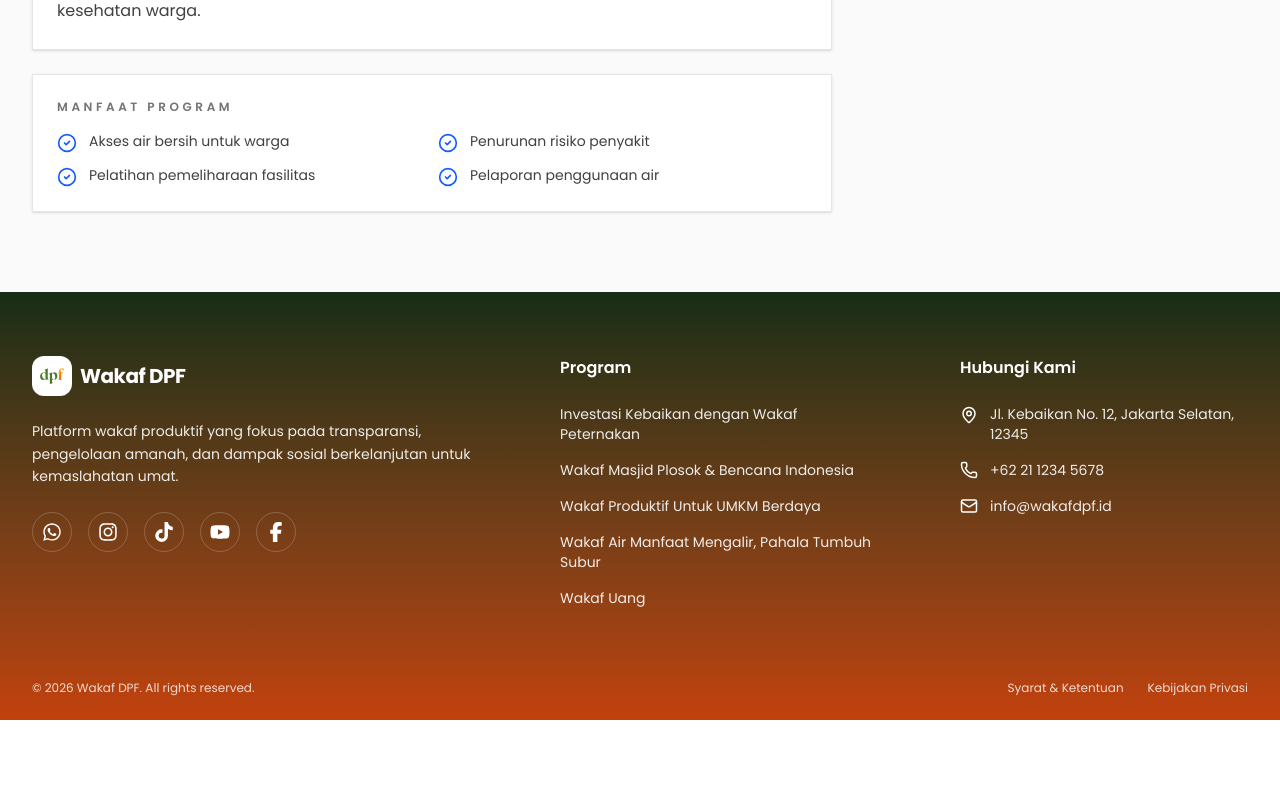
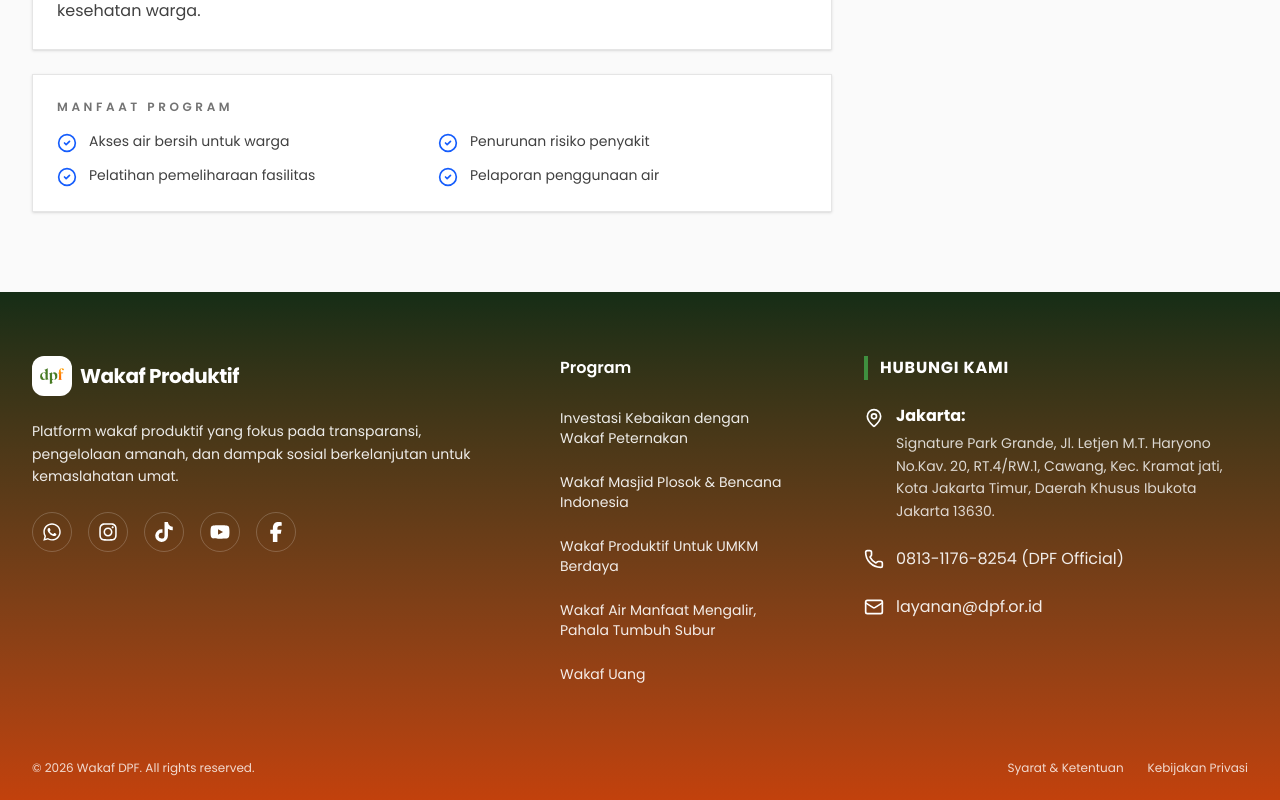
Before and after one commit to laomanda/wakaf-page, a Next.js app: page /program/air-bersih in a window 1280 px wide. Shown: the part 789-1589 px from the top of the page. Before the commit the page ends 1509 px from the top, so only its background shows below. Built offline with nearby package versions, Linux system fonts and the light colour scheme.

Commit message:
fix new 14

```diff
--- a/app/globals.css
+++ b/app/globals.css
@@ -85,6 +85,17 @@
   --color-sidebar-accent-foreground: var(--sidebar-accent-foreground);
   --color-sidebar-border: var(--sidebar-border);
   --color-sidebar-ring: var(--sidebar-ring);
+
+  --animate-shine: shine 2s linear infinite;
+
+  @keyframes shine {
+    from {
+      background-position: 0 0;
+    }
+    to {
+      background-position: -200% 0;
+    }
+  }
 }
 
 @layer base {
--- a/components/layout/Footer.tsx
+++ b/components/layout/Footer.tsx
@@ -21,7 +21,7 @@ export default function Footer() {
                 className="w-10 h-10 object-contain bg-white rounded-[12px] p-1"
               />
               <span className="text-xl font-bold text-white tracking-tight">
-                Wakaf DPF
+                Wakaf Produktif
               </span>
             </div>
             <p className="text-white/90 text-sm leading-relaxed mb-6">
@@ -29,11 +29,11 @@ export default function Footer() {
               amanah, dan dampak sosial berkelanjutan untuk kemaslahatan umat.
             </p>
             <div className="flex gap-4">
-              <SocialLink href="#" icon={<FaWhatsapp size={20} />} label="WhatsApp" className="hover:bg-[#25D366] hover:border-[#25D366]" />
-              <SocialLink href="#" icon={<FaInstagram size={20} />} label="Instagram" className="hover:bg-[#E1306C] hover:border-[#E1306C]" />
-              <SocialLink href="#" icon={<FaTiktok size={20} />} label="TikTok" className="hover:bg-black hover:border-black" />
-              <SocialLink href="#" icon={<FaYoutube size={20} />} label="YouTube" className="hover:bg-[#FF0000] hover:border-[#FF0000]" />
-              <SocialLink href="#" icon={<FaFacebookF size={20} />} label="Facebook" className="hover:bg-[#1877F2] hover:border-[#1877F2]" />
+              <SocialLink href="https://api.whatsapp.com/send/?phone=6281311768254&text&type=phone_number&app_absent=0" icon={<FaWhatsapp size={20} />} label="WhatsApp" className="hover:bg-[#25D366] hover:border-[#25D366]" />
+              <SocialLink href="https://www.instagram.com/wakafdpf/" icon={<FaInstagram size={20} />} label="Instagram" className="hover:bg-[#E1306C] hover:border-[#E1306C]" />
+              <SocialLink href="https://www.tiktok.com/@dpf.or.id" icon={<FaTiktok size={20} />} label="TikTok" className="hover:bg-black hover:border-black" />
+              <SocialLink href="https://www.youtube.com/@dpfofficial" icon={<FaYoutube size={20} />} label="YouTube" className="hover:bg-[#FF0000] hover:border-[#FF0000]" />
+              <SocialLink href="https://www.facebook.com/people/Djalaluddin-Pane/pfbid02KhWqQs46MyzxQCsxTesXkzHQ4MTjBmf3QSEikFUsURbumLeG5A636hrPJAhNWrqRl/" icon={<FaFacebookF size={20} />} label="Facebook" className="hover:bg-[#1877F2] hover:border-[#1877F2]" />
             </div>
           </div>
 
@@ -44,34 +44,42 @@ export default function Footer() {
           <div className="lg:max-w-xs">
             <h3 className="text-white font-semibold mb-6">Program</h3>
             <ul className="space-y-4 text-sm text-white/90">
-              <li><FooterLink href="#">Investasi Kebaikan dengan Wakaf Peternakan</FooterLink></li>
-              <li><FooterLink href="#">Wakaf Masjid Plosok & Bencana Indonesia</FooterLink></li>
-              <li><FooterLink href="#">Wakaf Produktif Untuk UMKM Berdaya</FooterLink></li>
-              <li><FooterLink href="#">Wakaf Air Manfaat Mengalir, Pahala Tumbuh Subur</FooterLink></li>
-              <li><FooterLink href="#">Wakaf Uang</FooterLink></li>
+              <li><span className="block py-1">Investasi Kebaikan dengan Wakaf Peternakan</span></li>
+              <li><span className="block py-1">Wakaf Masjid Plosok & Bencana Indonesia</span></li>
+              <li><span className="block py-1">Wakaf Produktif Untuk UMKM Berdaya</span></li>
+              <li><span className="block py-1">Wakaf Air Manfaat Mengalir, Pahala Tumbuh Subur</span></li>
+              <li><span className="block py-1">Wakaf Uang</span></li>
             </ul>
           </div>
 
           {/* Contact Column */}
           <div className="lg:max-w-sm">
-            <h3 className="text-white font-semibold mb-6">Hubungi Kami</h3>
-            <ul className="space-y-4 text-sm text-white/90">
+            <h3 className="text-white font-bold mb-6 uppercase tracking-wider flex items-center gap-3">
+              <span className="w-1 h-6 bg-brand-green-500 block"></span>
+              Hubungi Kami
+            </h3>
+            <ul className="space-y-6 text-sm text-white/90">
               <li className="flex items-start gap-3">
-                <MapPin className="shrink-0 text-white mt-0.5" size={18} />
-                <span>Jl. Kebaikan No. 12, Jakarta Selatan, 12345</span>
+                <MapPin className="shrink-0 text-white mt-1" size={20} />
+                <div>
+                  <strong className="block text-white text-base mb-1">Jakarta:</strong>
+                  <a href="https://maps.app.goo.gl/VB1WisFeMboS12Ed7" target="_blank" rel="noopener noreferrer" className="leading-relaxed text-white/80 hover:text-brand-green-300 transition-colors block">
+                    Signature Park Grande, Jl. Letjen M.T. Haryono No.Kav. 20, RT.4/RW.1,
+                    Cawang, Kec. Kramat jati, Kota Jakarta Timur, Daerah Khusus Ibukota Jakarta 13630.
+                  </a>
+                </div>
               </li>
               <li className="flex items-center gap-3">
-                <Phone className="shrink-0 text-white" size={18} />
-                <span>+62 21 1234 5678</span>
+                <Phone className="shrink-0 text-white" size={20} />
+                <a href="https://wa.me/6281311768254?text=Halo%20Wakaf%20DPF%2C%20saya%20ingin%20berwakaf%20dan%20ingin%20info%20lebih%20lanjut" target="_blank" rel="noopener noreferrer" className="text-base hover:text-brand-green-300 transition-colors">0813-1176-8254 (DPF Official)</a>
               </li>
               <li className="flex items-center gap-3">
-                <Mail className="shrink-0 text-white" size={18} />
-                <span>info@wakafdpf.id</span>
+                <Mail className="shrink-0 text-white" size={20} />
+                <a href="https://mail.google.com/mail/?view=cm&fs=1&to=layanan@dpf.or.id" target="_blank" rel="noopener noreferrer" className="text-base hover:text-brand-green-300 transition-colors">layanan@dpf.or.id</a>
               </li>
             </ul>
+          </div>
 
-
-          </div>
         </div>
       </Container>
 
--- a/components/sections/FinalCTA.tsx
+++ b/components/sections/FinalCTA.tsx
@@ -1,7 +1,6 @@
 import Container from "@/components/layout/Container";
 import SectionReveal from "@/components/sections/SectionReveal";
-import { ArrowRight, Sparkles } from "lucide-react";
-import { Badge } from "@/components/ui/badge";
+import { ArrowRight } from "lucide-react";
 
 
 type FinalCTAProps = {
@@ -23,19 +22,8 @@ export default function FinalCTA({ ctaLabel, ctaHref }: FinalCTAProps) {
 
       <Container className="relative z-10 max-w-5xl">
         {/* Main Card Container */}
-        <div className="group relative overflow-hidden rounded-[2.5rem] border border-white/10 bg-white/[0.03] p-8 backdrop-blur-md transition-all duration-500 hover:border-white/20 sm:p-16 lg:p-20">
-
-          {/* 2. Top Glowing Line */}
-          <div className="absolute top-0 left-0 h-[2px] w-full bg-gradient-to-r from-transparent via-primary-500 to-transparent opacity-50" />
-
+        <div className="group relative overflow-hidden rounded-[2.5rem] p-8 transition-all duration-500 sm:p-16 lg:p-20">
           <div className="flex flex-col items-center text-center">
-
-            <div className="mb-8">
-              <Badge variant="secondary" shiny={true} className="px-4 py-2 text-[10px] sm:text-xs uppercase tracking-[0.2em]">
-                <Sparkles size={14} className="animate-pulse text-primary-500 mr-2" />
-                Wujudkan Keberkahan Jariyah
-              </Badge>
-            </div>
 
             {/* 4. Heading */}
             <div className="max-w-3xl space-y-6">
@@ -51,30 +39,25 @@ export default function FinalCTA({ ctaLabel, ctaHref }: FinalCTAProps) {
                 </span>{" "}
                 yang terus tumbuh.
               </h2>
-
-              <p className="mx-auto max-w-2xl text-base leading-relaxed text-brand-green-100/70 sm:text-xl font-body">
-                Tim kami siap mendampingi Anda memilih program wakaf terbaik demi
-                kemaslahatan umat yang berkelanjutan dan transparan.
-              </p>
             </div>
 
             {/* 5. Clean CTA Button (No Bloom) */}
             <div className="mt-12 flex flex-col items-center">
               <a
                 href={ctaHref}
-                className="group/btn relative inline-flex h-16 items-center justify-center gap-4 overflow-hidden rounded-full bg-primary-500 px-12 text-lg font-bold text-white transition-all duration-300 hover:scale-[1.02] active:scale-95 shadow-lg shadow-primary-500/20"
+                className="group relative inline-flex h-16 items-center justify-center gap-3 overflow-hidden rounded-full bg-gradient-to-br from-primary-500 to-primary-600 px-10 text-lg font-bold text-white transition-all duration-300 active:scale-95"
               >
-                <span className="relative z-10">{ctaLabel}</span>
-                <ArrowRight size={22} className="relative z-10 transition-transform duration-300 group-hover/btn:translate-x-1.5" />
+                {/* Inner Highlight (Glossy Effect) */}
+                <div className="absolute inset-x-0 top-0 h-[2px] bg-gradient-to-r from-transparent via-white/40 to-transparent" />
 
-                {/* Button Shine Effect */}
-                <div className="absolute inset-0 z-0 bg-gradient-to-r from-transparent via-white/20 to-transparent -translate-x-full group-hover/btn:translate-x-full transition-transform duration-1000" />
+                <span className="relative z-10 tracking-wide">{ctaLabel}</span>
+                <ArrowRight size={22} className="relative z-10 transition-transform duration-300 group-hover:translate-x-1" />
+
+                {/* Button Shine Effect on Hover */}
+                <div className="absolute inset-0 z-0 -translate-x-full bg-gradient-to-r from-transparent via-white/30 to-transparent transition-transform duration-1000 group-hover:translate-x-full" />
               </a>
             </div>
           </div>
-
-          {/* Subtle Corner Accents */}
-          <div className="absolute -bottom-8 -right-8 h-32 w-32 rounded-full bg-primary-500/5 blur-2xl" />
         </div>
 
       </Container>
--- a/components/sections/ProgramsGrid.tsx
+++ b/components/sections/ProgramsGrid.tsx
@@ -16,9 +16,6 @@ export default function ProgramsGrid() {
               Pilihan program wakaf dengan dampak nyata.
             </h2>
           </div>
-          <p className="text-sm text-neutral-600">
-            6 program aktif dengan pelaporan berkala.
-          </p>
         </div>
         <div className="mt-8 grid grid-cols-1 gap-6 sm:grid-cols-2 lg:grid-cols-3">
           {programs.map((program) => (
--- a/components/ui/badge.tsx
+++ b/components/ui/badge.tsx
@@ -25,11 +25,21 @@ const badgeVariants = cva(
 
 export interface BadgeProps
   extends React.HTMLAttributes<HTMLDivElement>,
-    VariantProps<typeof badgeVariants> {}
+    VariantProps<typeof badgeVariants> {
+  shiny?: boolean;
+}
 
-function Badge({ className, variant, ...props }: BadgeProps) {
+function Badge({ className, variant, shiny, children, ...props }: BadgeProps) {
   return (
-    <div className={cn(badgeVariants({ variant }), className)} {...props} />
+    <div
+      className={cn(badgeVariants({ variant }), "relative overflow-hidden", className)}
+      {...props}
+    >
+      {shiny && (
+        <div className="absolute inset-0 -translate-x-full animate-shine bg-gradient-to-r from-transparent via-white/20 to-transparent" style={{ width: '200%', backgroundSize: '50% 100%', backgroundRepeat: 'no-repeat' }} />
+      )}
+      {children}
+    </div>
   )
 }
 
--- a/tailwind.config.ts
+++ b/tailwind.config.ts
@@ -72,6 +72,15 @@ const config: Config = {
       boxShadow: {
         soft: "0 18px 45px rgba(15, 23, 42, 0.06)",
       },
+      keyframes: {
+        shine: {
+          "0%": { backgroundPosition: "200% 0" },
+          "100%": { backgroundPosition: "-200% 0" },
+        },
+      },
+      animation: {
+        shine: "shine 8s ease-in-out infinite",
+      },
     },
   },
   plugins: [],
```
